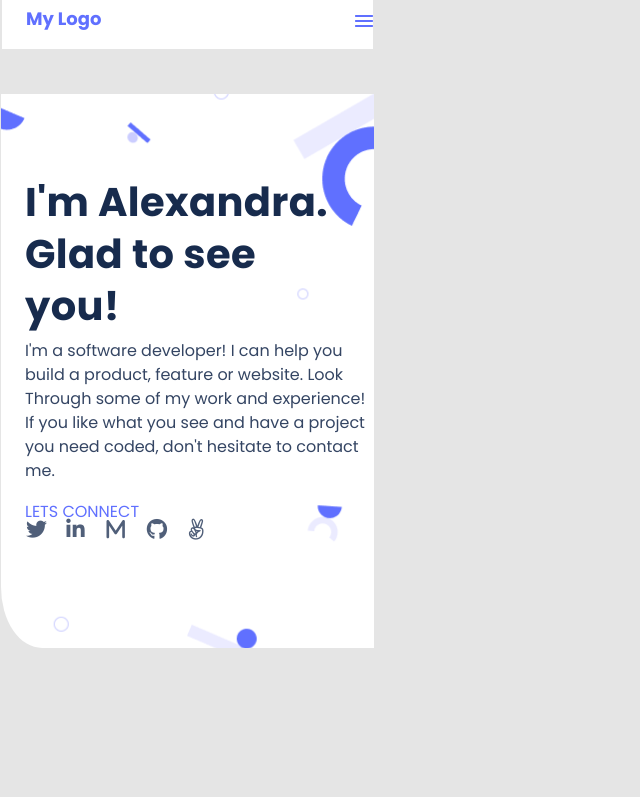
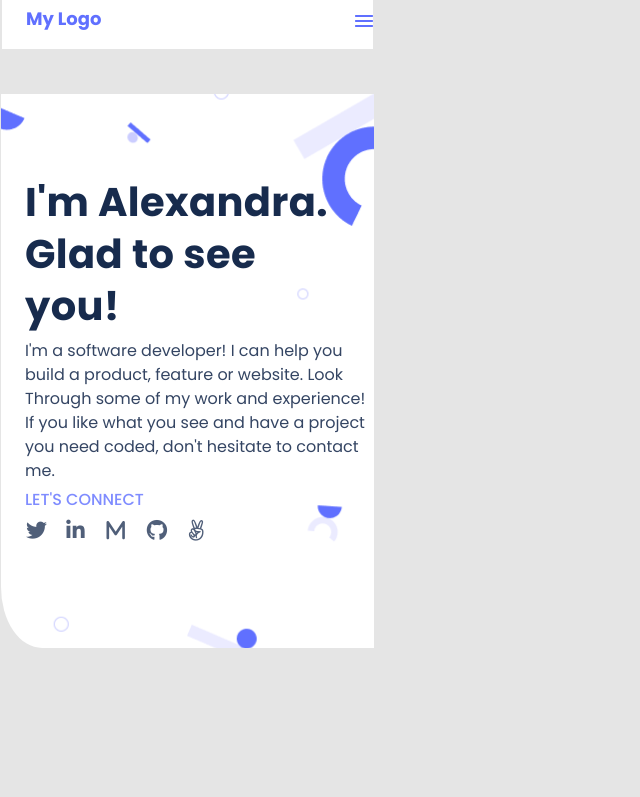
Before and after one commit to josman227/Mobile-Portfolio, a website: page index.html in a window 1280 px wide. Shown: the top 797 px of the page, without its empty margins (0-640 px from the left). Drawn offline with Linux system fonts and the light colour scheme.

Commit message:
Update html and css

```diff
--- a/index.html
+++ b/index.html
@@ -31,7 +31,7 @@
             <p class="bio-text">I'm a software developer! I can help you build a product, feature or website. Look Through
             some of my work and experience! If you like what you see and have a project you need coded, don't hesitate to contact me.</p>
             <div class="connect">
-                <hx class="connect-text">lets connect</hx>
+                <h2 class="connect-text">Let's connect</h2>
                 <ul class="connect-icons">
                     <li><a href="https://twitter.com/JosiahMutinhiri"><i class="fa-brands fa-twitter"></i></a></li>
                     <li><a href="https://www.linkedin.com/in/josiah-mutinhiri-536387153/"><i class="fa-brands fa-linkedin-in"></i></a></li>
@@ -148,7 +148,7 @@
                         Hello I’m a software developer! I can help you build a product , feature or website. Look through some of my work and experience! If you like what you see and have a project you need coded, don’t hesitate to contact me.
                     </p>
                     <div class="connect">
-                        <hx class="connect-text">lets connect</hx>
+                        <h2 class="connect-text">Let's connect</h2>
                         <ul class="connect-icons">
                             <li><a href="https://twitter.com/JosiahMutinhiri"><i class="fa-brands fa-twitter"></i></a></li>
                             <li><a href="https://www.linkedin.com/in/josiah-mutinhiri-536387153/"><i class="fa-brands fa-linkedin-in"></i></a></li>
--- a/style.css
+++ b/style.css
@@ -93,10 +93,16 @@ body {
 .connect {
   text-transform: uppercase;
   color: #6070ff;
+  font-size: 16px;
+  font-weight: 300;
 }
 
 .connect-text {
   margin-top: -11px;
+  font-weight: 500;
+  font-size: 16px;
+  line-height: 24px;
+  color: #7f8cff;
 }
 
 .connect-icons {
```
